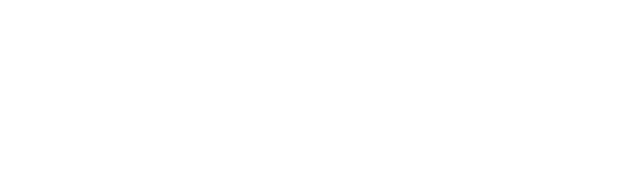
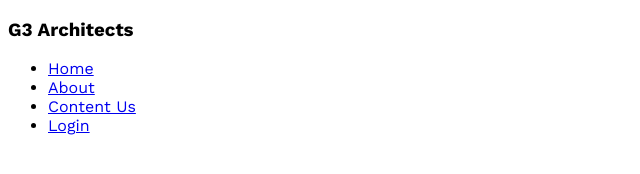
Before and after one commit to arrasel13/g3architects, a plain HTML site: page index.html in a window 1280 px wide. Shown: the whole page, without its empty margins (0-640 px from the left). Drawn offline with nearby package versions, Linux system fonts and the light colour scheme.

Commit message:
Added WorkSans font

```diff
--- a/index.html
+++ b/index.html
@@ -7,6 +7,18 @@
     <link rel="stylesheet" href="styles/architect.css">
 </head>
 <body>
-
+    <header>
+        <nav>
+            <h3>G3 Architects</h3>
+            <ul>
+                <li><a href="#">Home</a></li>
+                <li><a href="#">About</a></li>
+                <li><a href="#">Content Us</a></li>
+                <li><a href="#">Login</a></li>
+            </ul>
+        </nav>
+    </header>
+    <main></main>
+    <footer></footer>
 </body>
 </html>
--- a/styles/architect.css
+++ b/styles/architect.css
@@ -0,0 +1,7 @@
+/* Worksans font from google */
+
+@import url('https://fonts.googleapis.com/css2?family=Work+Sans:ital,wght@0,100..900;1,100..900&display=swap');
+
+* {
+    font-family: "Work Sans", sans-serif;
+}
```
